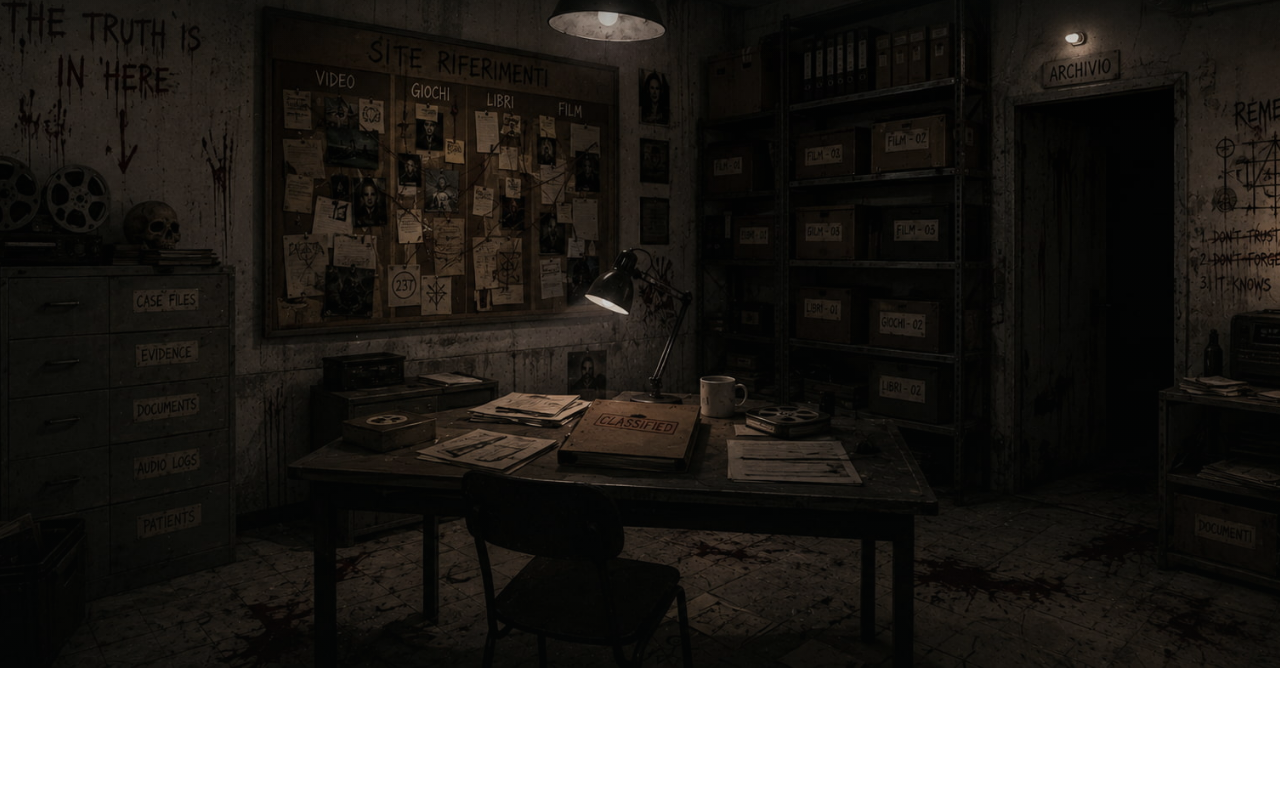
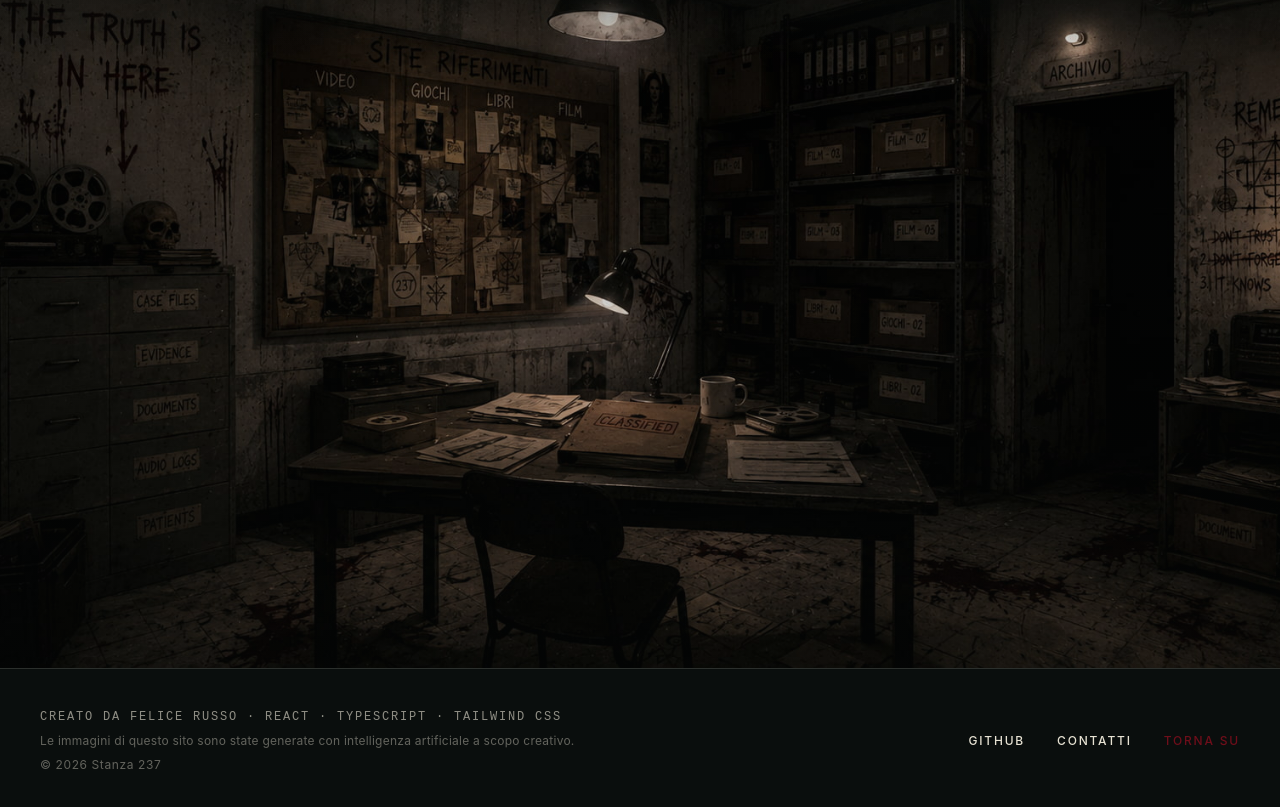
Before and after one commit to Felice556/horror-project, a React (Vite) app: page / in a window 1280 px wide. Shown: the part 932-1739 px from the top of the page. Before the commit the page ends 1600 px from the top, so only its background shows below. Built offline with nearby package versions, Linux system fonts and the light colour scheme.

Commit message:
Aggiunge il footer con crediti, contatti e link al repository
Firma con nome, stack tecnico, link GitHub/email, dichiarazione
sulle immagini generate con AI, copyright e link "torna su".
Aggiunto solo in Home.tsx, non nelle pagine esperienza immersiva.

```diff
--- /dev/null
+++ b/src/components/Footer.tsx
@@ -0,0 +1,66 @@
+export default function Footer() {
+  return (
+    <footer
+      className="border-t"
+      style={{ backgroundColor: "#0a0e0d", borderColor: "#2b2f2c" }}
+    >
+      <div className="flex flex-col gap-6 px-6 py-10 md:flex-row md:items-center md:justify-between md:px-10">
+        <div className="flex flex-col gap-2">
+          <p
+            className="text-xs uppercase"
+            style={{
+              color: "#e7e2d3",
+              opacity: 0.6,
+              fontFamily: "ui-monospace, 'Courier New', monospace",
+              letterSpacing: "0.15em",
+            }}
+          >
+            Creato da Felice Russo · React · TypeScript · Tailwind CSS
+          </p>
+
+          <p
+            className="text-xs"
+            style={{ color: "#e7e2d3", opacity: 0.4, letterSpacing: "0.02em" }}
+          >
+            Le immagini di questo sito sono state generate con intelligenza artificiale a scopo creativo.
+          </p>
+
+          <p
+            className="text-xs"
+            style={{ color: "#e7e2d3", opacity: 0.4, letterSpacing: "0.05em" }}
+          >
+            © 2026 Stanza 237
+          </p>
+        </div>
+
+        <div className="flex flex-col gap-3 md:flex-row md:items-center md:gap-8">
+          <a
+            href="https://github.com/Felice556/horror-project"
+            target="_blank"
+            rel="noopener noreferrer"
+            className="text-xs font-medium uppercase"
+            style={{ color: "#e7e2d3", letterSpacing: "0.15em" }}
+          >
+            GitHub
+          </a>
+
+          <a
+            href="mailto:felice.lgg@gmail.com"
+            className="text-xs font-medium uppercase"
+            style={{ color: "#e7e2d3", letterSpacing: "0.15em" }}
+          >
+            Contatti
+          </a>
+
+          <a
+            href="#home"
+            className="text-xs font-medium uppercase"
+            style={{ color: "#6e0e1a", letterSpacing: "0.15em" }}
+          >
+            Torna su
+          </a>
+        </div>
+      </div>
+    </footer>
+  );
+}
--- a/src/pages/Home.tsx
+++ b/src/pages/Home.tsx
@@ -2,6 +2,7 @@ import Header from "../components/Header";
 import Section from "../components/Section";
 import SectionTitle from "../components/SectionTitle";
 import Archivio from "../components/archivio";
+import Footer from "../components/Footer";
 
 export default function Home() {
   return (
@@ -18,6 +19,7 @@ export default function Home() {
         </div>
       </Section>
       <Archivio />
+      <Footer />
     </>
   );
 }
```
